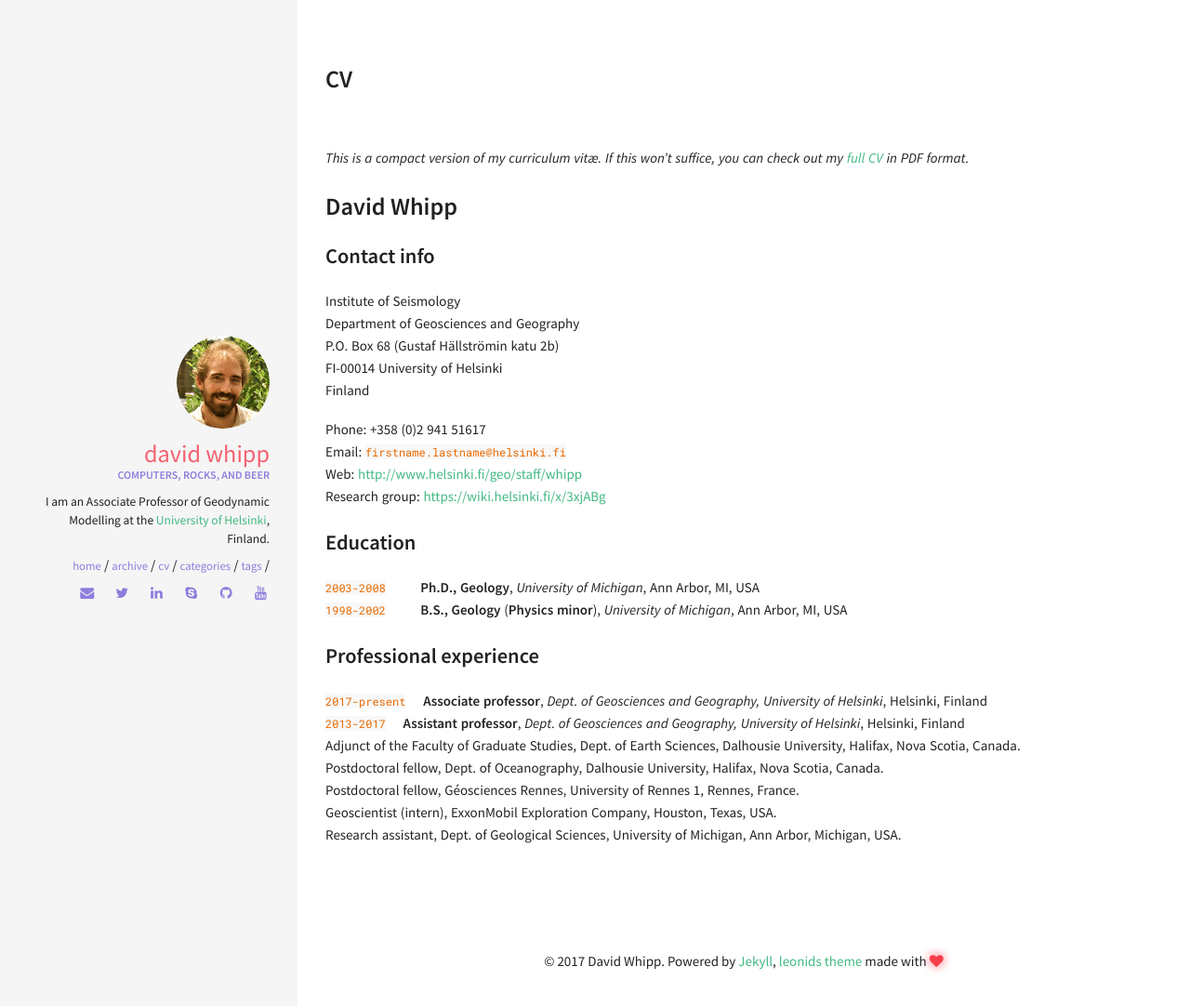
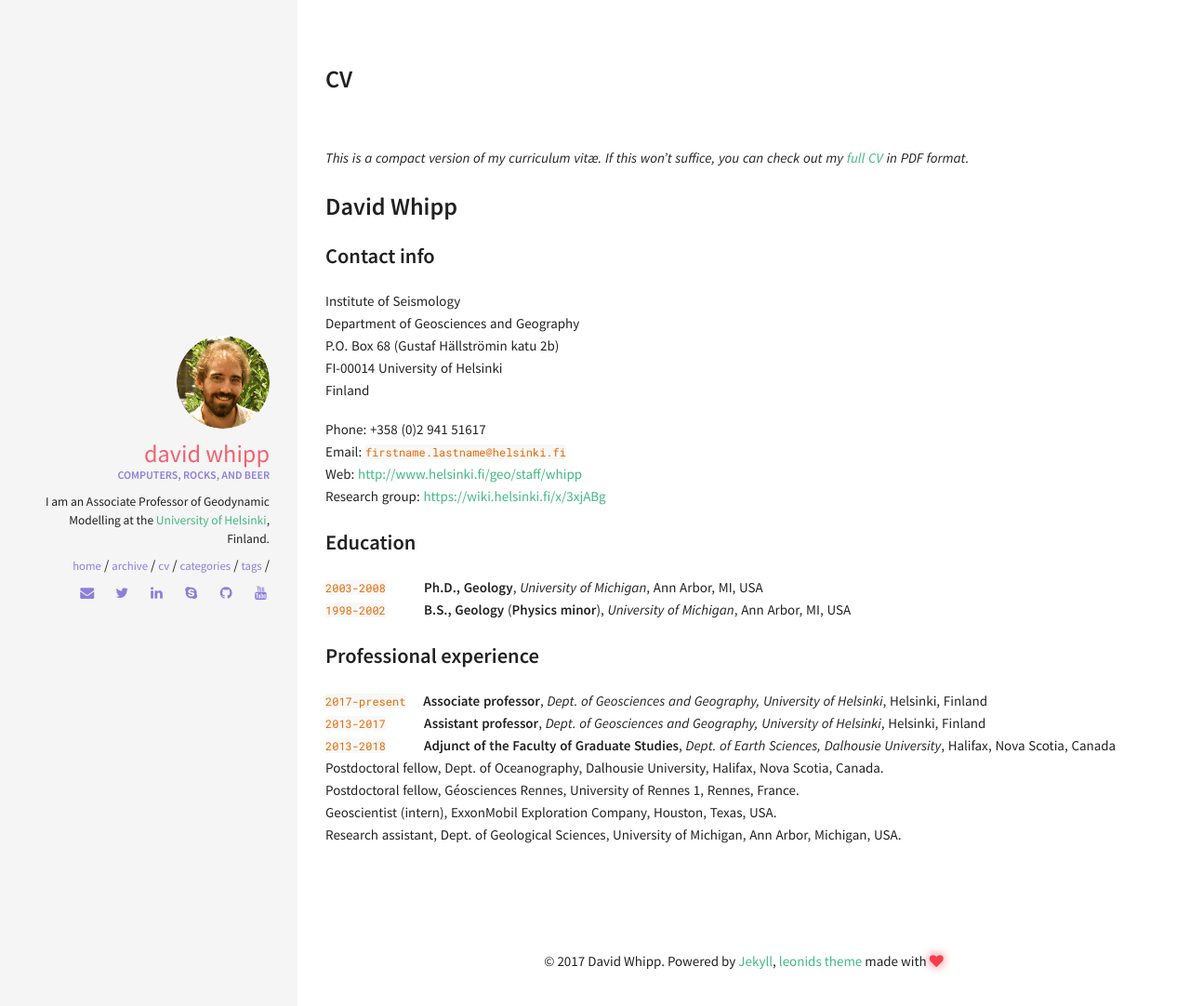
Before and after one commit to z0del/davewhipp.github.io, a Jekyll site: the page built from cv.md, in a window 1280 px wide. Shown: the top 1082 px of the page at 93% size. Built offline with Jekyll 4.4.1, drawn with Linux system fonts in a browser that asks for light colours.

Commit message:
Update cv.md

````diff
--- a/cv.md
+++ b/cv.md
@@ -20,13 +20,13 @@ Web: [http://www.helsinki.fi/geo/staff/whipp](http://www.helsinki.fi/geo/staff/w
 Research group: [https://wiki.helsinki.fi/x/3xjABg](https://wiki.helsinki.fi/x/3xjABg)
 
 ### Education
-```2003-2008``` &nbsp;&nbsp;&nbsp;&nbsp;&nbsp;&nbsp;&nbsp;&nbsp;&nbsp;**Ph.D., Geology**, *University of Michigan*, Ann Arbor, MI, USA<br/>
-```1998-2002``` &nbsp;&nbsp;&nbsp;&nbsp;&nbsp;&nbsp;&nbsp;&nbsp;&nbsp;**B.S., Geology** (**Physics minor**), *University of Michigan*, Ann Arbor, MI, USA
+```2003-2008``` &nbsp;&nbsp;&nbsp;&nbsp;&nbsp;&nbsp;&nbsp;&nbsp;&nbsp;&nbsp;**Ph.D., Geology**, *University of Michigan*, Ann Arbor, MI, USA<br/>
+```1998-2002``` &nbsp;&nbsp;&nbsp;&nbsp;&nbsp;&nbsp;&nbsp;&nbsp;&nbsp;&nbsp;**B.S., Geology** (**Physics minor**), *University of Michigan*, Ann Arbor, MI, USA
 
 ### Professional experience
 ```2017-present``` &nbsp;&nbsp;&nbsp;&nbsp;**Associate professor**, *Dept. of Geosciences and Geography, University of Helsinki*, Helsinki, Finland<br/>
-```2013-2017``` &nbsp;&nbsp;&nbsp;&nbsp;**Assistant professor**, *Dept. of Geosciences and Geography, University of Helsinki*, Helsinki, Finland<br/>
-Adjunct of the Faculty of Graduate Studies, Dept. of Earth Sciences, Dalhousie University, Halifax, Nova Scotia, Canada.<br/>
+```2013-2017``` &nbsp;&nbsp;&nbsp;&nbsp;&nbsp;&nbsp;&nbsp;&nbsp;&nbsp;&nbsp;**Assistant professor**, *Dept. of Geosciences and Geography, University of Helsinki*, Helsinki, Finland<br/>
+```2013-2018``` &nbsp;&nbsp;&nbsp;&nbsp;&nbsp;&nbsp;&nbsp;&nbsp;&nbsp;&nbsp;**Adjunct of the Faculty of Graduate Studies**, *Dept. of Earth Sciences, Dalhousie University*, Halifax, Nova Scotia, Canada<br/>
 Postdoctoral fellow, Dept. of Oceanography, Dalhousie University, Halifax, Nova Scotia, Canada.<br/>
 Postdoctoral fellow, Géosciences Rennes, University of Rennes 1, Rennes, France.<br/>
 Geoscientist (intern), ExxonMobil Exploration Company, Houston, Texas, USA.<br/>
````
